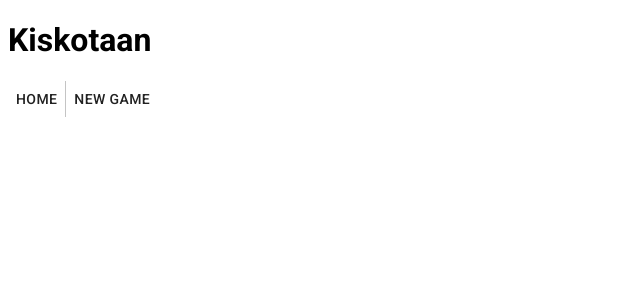
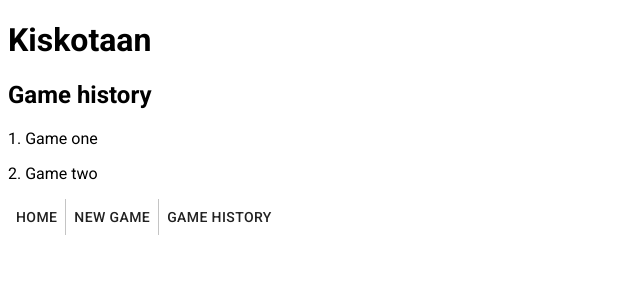
Before and after one commit to mika-alaoutinen/kiskotaan, a React (Create React App) app: page /history in a window 1280 px wide. Shown: the top 300 px of the page, without its empty margins (0-640 px from the left). Built offline with nearby package versions, Linux system fonts and the light colour scheme; data requests are answered from the project's data file.

Commit message:
Add GameHistory stub component

```diff
--- a/src/components/common/Navigation.tsx
+++ b/src/components/common/Navigation.tsx
@@ -13,6 +13,7 @@ const Navigation: React.FC = () => (
     <ButtonGroup variant='text'>
       <Button component={Link} to='/'>Home</Button>
       <Button component={Link} to='/new-game'>New game</Button>
+      <Button component={Link} to='/history'>Game history</Button>
     </ButtonGroup>
   </div>
 )
--- /dev/null
+++ b/src/components/gameHistory/GameHistory.tsx
@@ -0,0 +1,14 @@
+import React from 'react'
+
+const GameHistory: React.FC = () => {
+
+  return (
+    <div>
+      <h2>Game history</h2>
+      <p>1. Game one</p>
+      <p>2. Game two</p>
+    </div>
+  )
+}
+
+export default GameHistory
--- a/src/components/newGame/NewGame.tsx
+++ b/src/components/newGame/NewGame.tsx
@@ -4,6 +4,7 @@ const NewGame: React.FC = () => {
 
   return (
     <div>
+      <h2>Start new game</h2>
       <p>1. Valitse rata</p>
       <p>2. Pelaajat</p>
       <p>3. Aloita peli</p>
--- a/src/router/Routes.tsx
+++ b/src/router/Routes.tsx
@@ -1,11 +1,13 @@
 import React from 'react'
 import { Route, Switch } from 'react-router-dom'
 
+import GameHistory from '../components/gameHistory/GameHistory'
 import HomePage from '../components/home/HomePage'
 import NewGame from '../components/newGame/NewGame'
 
 const Routes: React.FC = () => (
   <Switch>
+    <Route exact path='/history' component={GameHistory} />
     <Route exact path='/new-game' component={NewGame} />
     <Route exact path='/' component={HomePage} />
   </Switch>
```
